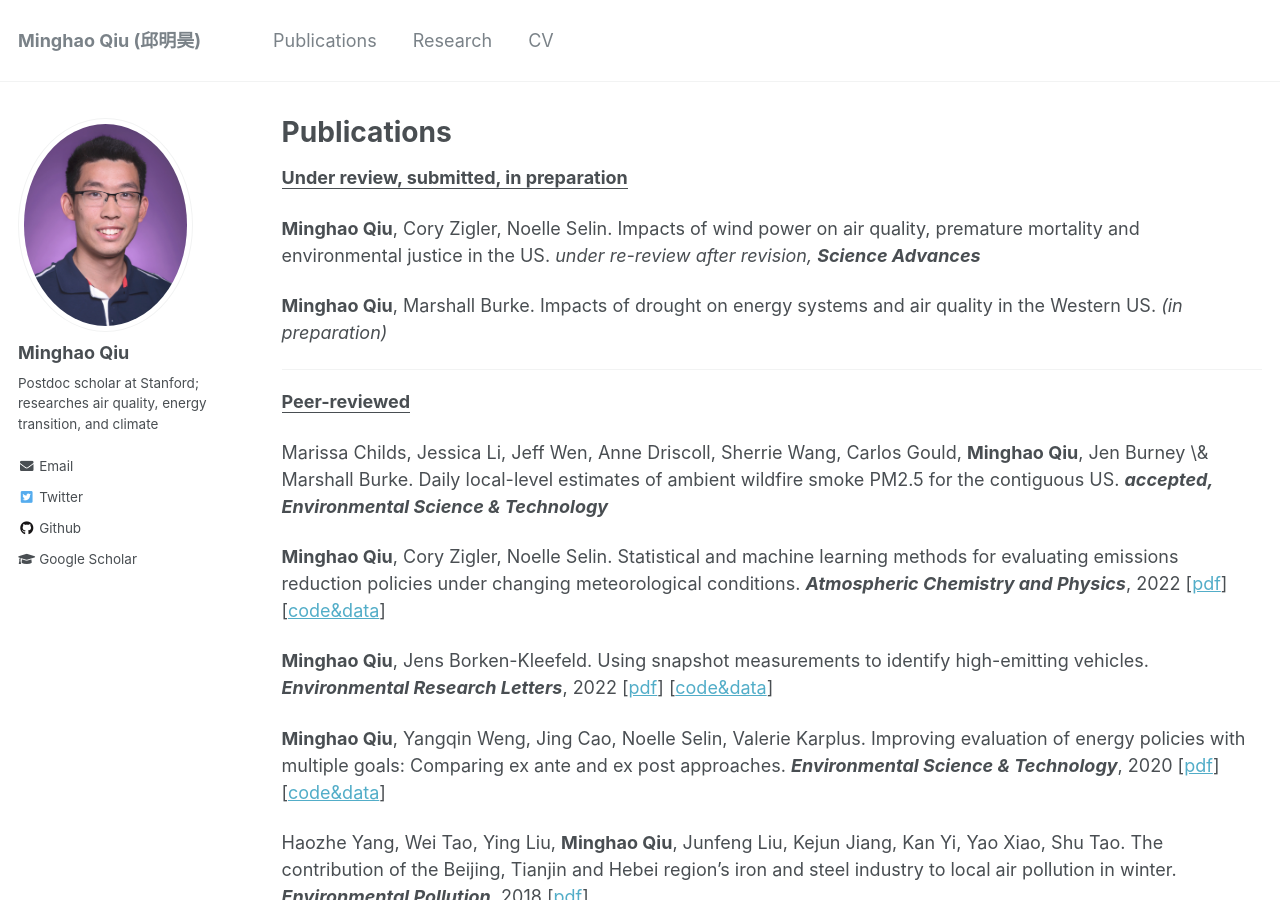
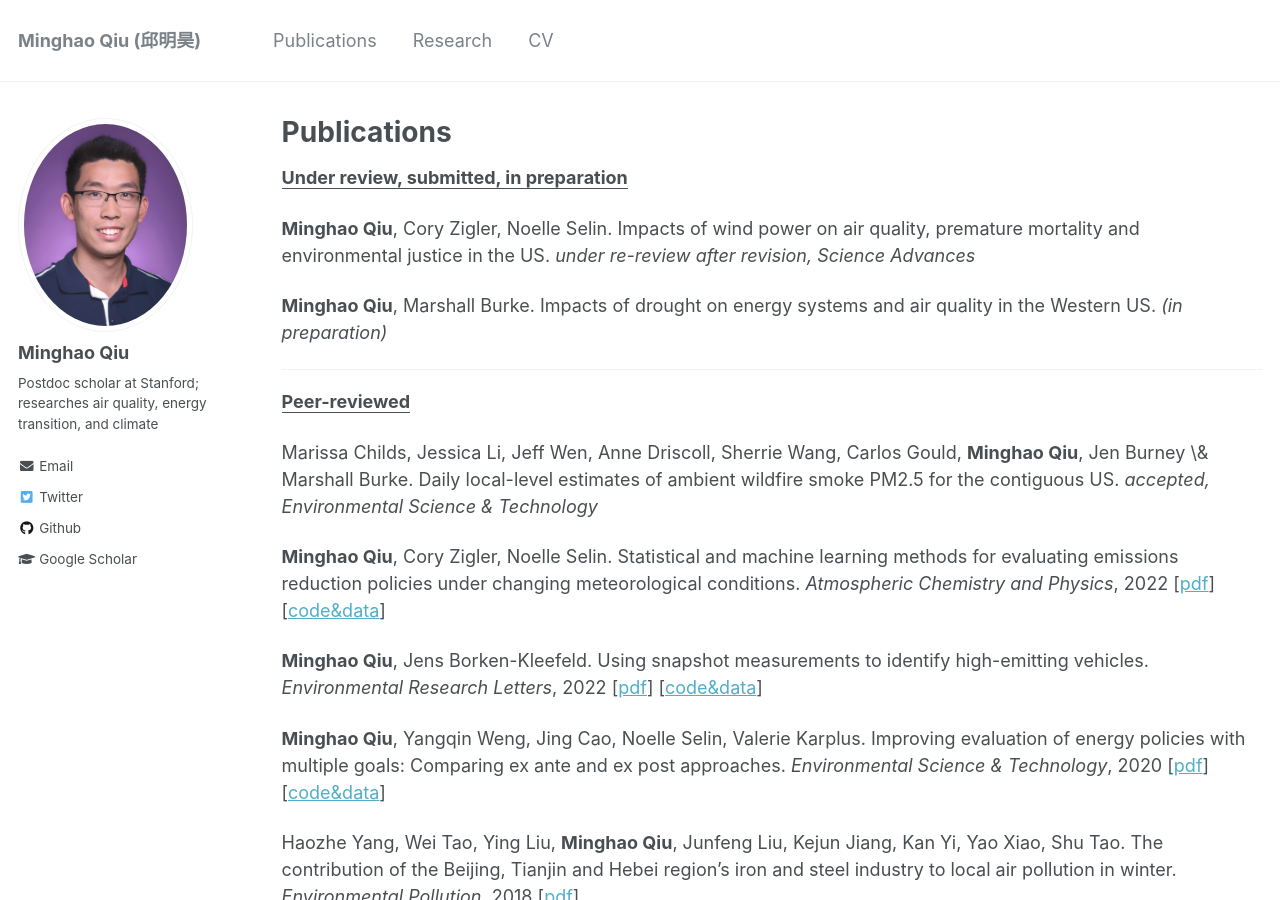
Before and after one commit to mhqiu/mhqiu.github.io, a Jekyll site: the page built from _pages/publications.md, in a window 1280 px wide and 900 px high. Built offline with Jekyll 4.4.1, drawn with Linux system fonts in a browser that asks for light colours.

```diff
--- a/_pages/publications.md
+++ b/_pages/publications.md
@@ -22,7 +22,7 @@ author_profile: true
 **<ins>Under review, submitted, in preparation</ins>**
 
 
-**Minghao Qiu**, Cory Zigler, Noelle Selin. Impacts of wind power on air quality, premature mortality and environmental justice in the US. *under re-review after revision, **Science Advances***
+**Minghao Qiu**, Cory Zigler, Noelle Selin. Impacts of wind power on air quality, premature mortality and environmental justice in the US. *under re-review after revision, Science Advances*
 
 **Minghao Qiu**, Marshall Burke. Impacts of drought on energy systems and air quality in the Western US. *(in preparation)*
 
@@ -30,19 +30,19 @@ author_profile: true
 
 **<ins>Peer-reviewed</ins>**
 
-Marissa Childs, Jessica Li, Jeff Wen, Anne Driscoll, Sherrie Wang, Carlos Gould, **Minghao Qiu**, Jen Burney \& Marshall Burke. Daily local-level estimates of ambient wildfire smoke PM2.5 for the contiguous US. ***accepted, Environmental Science & Technology***
+Marissa Childs, Jessica Li, Jeff Wen, Anne Driscoll, Sherrie Wang, Carlos Gould, **Minghao Qiu**, Jen Burney \& Marshall Burke. Daily local-level estimates of ambient wildfire smoke PM2.5 for the contiguous US. *accepted, Environmental Science & Technology*
 
-**Minghao Qiu**, Cory Zigler, Noelle Selin. Statistical and machine learning methods for evaluating emissions reduction policies under changing meteorological conditions. ***Atmospheric Chemistry and Physics***, 2022 \[[pdf](https://acp.copernicus.org/articles/22/10551/2022/acp-22-10551-2022.html)\] \[[code&data](https://zenodo.org/record/6857259#.YwGn3eyZOdo)\]
+**Minghao Qiu**, Cory Zigler, Noelle Selin. Statistical and machine learning methods for evaluating emissions reduction policies under changing meteorological conditions. *Atmospheric Chemistry and Physics*, 2022 \[[pdf](https://acp.copernicus.org/articles/22/10551/2022/acp-22-10551-2022.html)\] \[[code&data](https://zenodo.org/record/6857259#.YwGn3eyZOdo)\]
 
 
-**Minghao Qiu**, Jens Borken-Kleefeld. Using snapshot measurements to identify high-emitting vehicles. ***Environmental Research Letters***, 2022 \[[pdf](https://iopscience.iop.org/article/10.1088/1748-9326/ac5c9e/data)\] \[[code&data](https://zenodo.org/record/6341957#.YwGn_-yZOdo)\]
+**Minghao Qiu**, Jens Borken-Kleefeld. Using snapshot measurements to identify high-emitting vehicles. *Environmental Research Letters*, 2022 \[[pdf](https://iopscience.iop.org/article/10.1088/1748-9326/ac5c9e/data)\] \[[code&data](https://zenodo.org/record/6341957#.YwGn_-yZOdo)\]
 
 
-**Minghao Qiu**, Yangqin Weng, Jing Cao, Noelle Selin, Valerie Karplus. Improving evaluation of energy policies with multiple goals: Comparing ex ante and ex post approaches. ***Environmental Science & Technology***, 2020 \[[pdf](https://pubs.acs.org/doi/abs/10.1021/acs.est.0c01381)\] \[[code&data](https://github.com/mhqiu/Qiu_etal_EST_2020)\]
+**Minghao Qiu**, Yangqin Weng, Jing Cao, Noelle Selin, Valerie Karplus. Improving evaluation of energy policies with multiple goals: Comparing ex ante and ex post approaches. *Environmental Science & Technology*, 2020 \[[pdf](https://pubs.acs.org/doi/abs/10.1021/acs.est.0c01381)\] \[[code&data](https://github.com/mhqiu/Qiu_etal_EST_2020)\]
 
-Haozhe Yang, Wei Tao, Ying Liu, **Minghao Qiu**, Junfeng Liu, Kejun Jiang, Kan Yi, Yao Xiao, Shu Tao. The contribution of the Beijing, Tianjin and Hebei region's iron and steel industry to local air pollution in winter. ***Environmental Pollution***, 2018 \[[pdf](https://www.sciencedirect.com/science/article/pii/S0269749118329038)\]
+Haozhe Yang, Wei Tao, Ying Liu, **Minghao Qiu**, Junfeng Liu, Kejun Jiang, Kan Yi, Yao Xiao, Shu Tao. The contribution of the Beijing, Tianjin and Hebei region's iron and steel industry to local air pollution in winter. *Environmental Pollution*, 2018 \[[pdf](https://www.sciencedirect.com/science/article/pii/S0269749118329038)\]
 
-Kai Wei, **Minghao Qiu**, Rongfei Zhang, Liantong Zhou, Ting Zhang, Maosheng Yao, and Chunxiong Luo. Single Living yEast PM Toxicity Sensor (SLEPTor) System. ***Journal of Aerosol Science***, 2017 \[[pdf](https://www.sciencedirect.com/science/article/pii/S0021850216303366)\]
+Kai Wei, **Minghao Qiu**, Rongfei Zhang, Liantong Zhou, Ting Zhang, Maosheng Yao, and Chunxiong Luo. Single Living yEast PM Toxicity Sensor (SLEPTor) System. *Journal of Aerosol Science*, 2017 \[[pdf](https://www.sciencedirect.com/science/article/pii/S0021850216303366)\]
 
 <br/>
 
```
